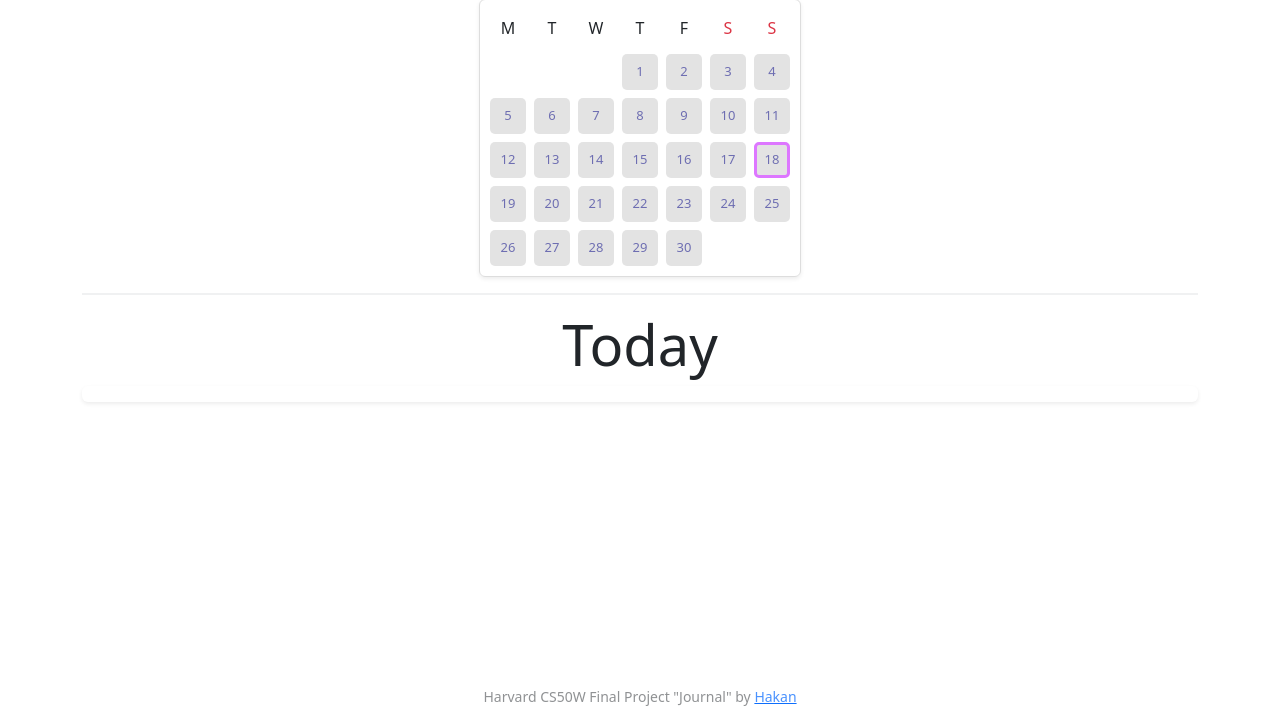
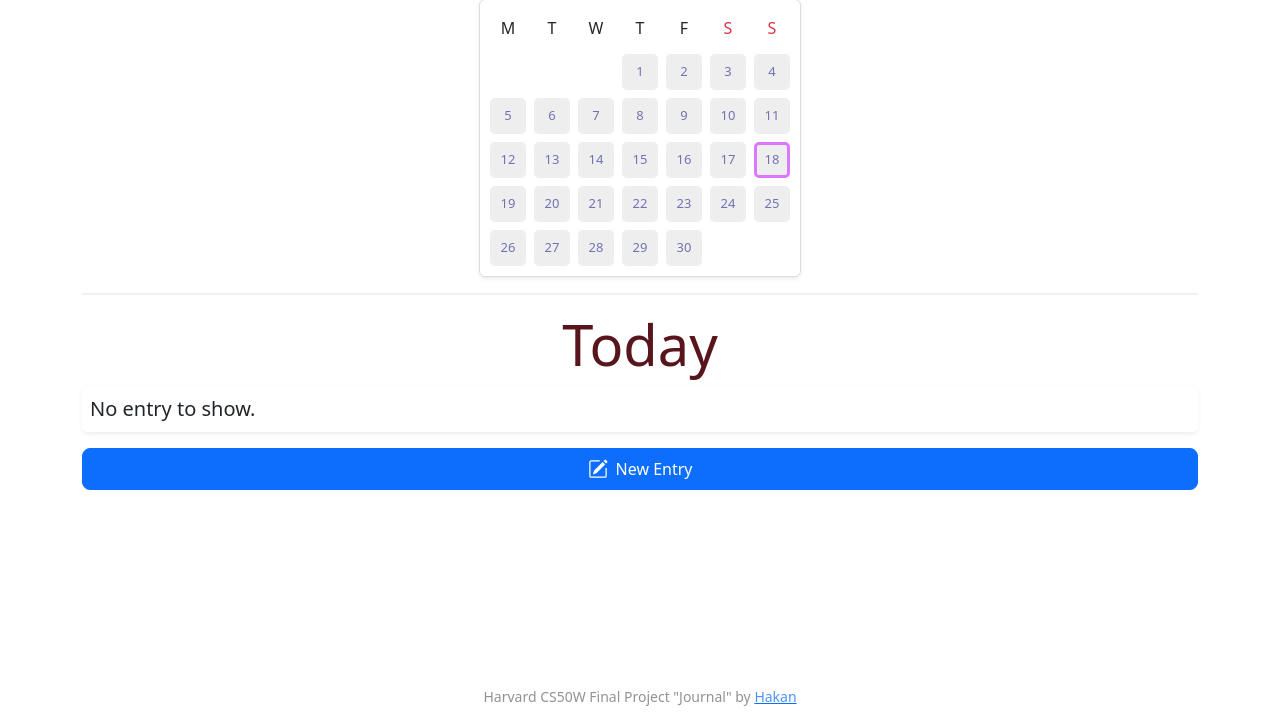
Before and after one commit to hakanayata/journal, a Django app: page / in a window 1280 px wide. Shown: the part 81-800 px from the top of the page. Run offline with Django 4.2, Linux system fonts and the light colour scheme; the visitor is signed in with stand-in values (Sample User, id 1); data that the repository does not hold is empty.

Commit message:
click on calendar switches view btw days

```diff
--- a/journal/static/journal/css/styles.css
+++ b/journal/static/journal/css/styles.css
@@ -20,7 +20,7 @@ tbody td:hover {
 }
 
 #activityBoard > tbody td {
-    background-color: #dddc;
+    background-color: #eee;
     font-size: small;
     color: #339a
 }
--- a/journal/static/journal/js/board.js
+++ b/journal/static/journal/js/board.js
@@ -1,6 +1,7 @@
 const currentDate = new Date()
+const curYearAndMonth = `${currentDate.getFullYear()}-${String(currentDate.getMonth() + 1).padStart(2, '0')}`
 // returns "YYYY-mm-dd" of given day
-const nthDaysDate = (n) => new Date(new Date().setDate(n)).toISOString().slice(0, 10)
+const getNthDaysDate = (n) => new Date(new Date().setDate(n)).toISOString().slice(0, 10)
 const getDaysOfCurMonth = () => {
     const currentYear = currentDate.getFullYear()
     const nextMonth = currentDate.getMonth() + 1
@@ -22,9 +23,11 @@ const numberOfWeeks = Math.ceil(totalDaysIncludingOffset / 7)
 document.addEventListener('DOMContentLoaded', () => {
     const boardHead = document.getElementById("boardHead")
 
+    // * create table body
     const boardBody = document.createElement("tbody")
     boardBody.className = "d-flex flex-column gap-2"
 
+    // * create calendar-like monthly activity board
     let n = 0;
     while (n < daysInCurMonth) {
         for (let i = 0; i < numberOfWeeks; i++) {
@@ -34,7 +37,7 @@ document.addEventListener('DOMContentLoaded', () => {
                 for (let j = indexOfStartAtNthDay; j < 7; j++) {
                     const newCell = document.createElement("td")
                     newCell.role = "button"
-                    newCell.dataset["date"] = nthDaysDate(n + 1)
+                    newCell.dataset["date"] = getNthDaysDate(n + 1)
                     newCell.textContent = n + 1
                     n++
                     newRow.appendChild(newCell)
@@ -45,7 +48,7 @@ document.addEventListener('DOMContentLoaded', () => {
                 for (let k = 0; k < daysInLastWeek; k++) {
                     const newCell = document.createElement("td")
                     newCell.role = "button"
-                    newCell.dataset["date"] = nthDaysDate(n + 1)
+                    newCell.dataset["date"] = getNthDaysDate(n + 1)
                     newCell.textContent = n + 1
                     n++
                     newRow.appendChild(newCell)
@@ -56,7 +59,7 @@ document.addEventListener('DOMContentLoaded', () => {
                 for (let l = 0; l < 7; l++) {
                     const newCell = document.createElement("td")
                     newCell.role = "button"
-                    newCell.dataset["date"] = nthDaysDate(n + 1)
+                    newCell.dataset["date"] = getNthDaysDate(n + 1)
                     newCell.textContent = n + 1
                     n++
                     newRow.appendChild(newCell)
@@ -72,24 +75,22 @@ document.addEventListener('DOMContentLoaded', () => {
     boardHead.insertAdjacentElement("afterend", boardBody)
     let calendarDayCells = document.getElementsByTagName("td")
 
+    // * highlight today
     const todaysNumber = currentDate.getDate()
     // first 7 cells are labels
     const todaysCellIndex = todaysNumber + 6
     calendarDayCells[todaysCellIndex].setAttribute("style", "border: 3px #d7f solid")
 
-    // Highlight active days // todo: update this
-    getEntries().then(data => {
-        const entries = data
-        entries.forEach(entry => {
-            // console.log(entry.created_at);
-            // console.log(new Date(entry.created_at).getDate());
-            const activeDay = new Date(entry.created_at).getDate()
+    // * Highlight active days of this month
+    getEntries().then(entries => {
+        // filter first 7 chars of date e.g. "2023-06"
+        const thisMonthsEntries = entries.filter(entry => entry.date.slice(0, 7) === curYearAndMonth)
+        thisMonthsEntries.forEach(entry => {
+            const activeDay = new Date(entry.date).getDate()
             // first 7 cells (6 indexes) are labels
             const indexOfDayToHighlight = activeDay + 6
-            // in case multiple entries on the same day //! delete after adding 'date' field
-            if (calendarDayCells[indexOfDayToHighlight].style.backgroundColor !== "#afac") {
-                calendarDayCells[indexOfDayToHighlight].style.backgroundColor = "#afac"
-            }
+            calendarDayCells[indexOfDayToHighlight].style.backgroundColor = "#afac"
+
         })
     })
 
--- a/journal/static/journal/js/getEntries.js
+++ b/journal/static/journal/js/getEntries.js
@@ -1,7 +1,27 @@
+let daysView
+let daysEntryParentDiv
+let daysHeadingEl
+let newEntryBtnDiv
+let data
 const originURL = window.location.origin
-let data;
+
+document.addEventListener("DOMContentLoaded", () => {
+    daysView = document.getElementById("daysView")
+    daysEntryParentDiv = document.getElementById("daysEntry")
+    daysHeadingEl = document.getElementById("daysHeading")
+    newEntryBtnDiv = document.getElementById("newEntryBtnDiv")
+})
+
+const dateObjToYYYYmmdd = (date) => {
+    const dt = new Date(date)
+    const year = dt.getFullYear()
+    const month = String(dt.getMonth() + 1).padStart(2, '0')
+    const day = String(dt.getDate()).padStart(2, '0')
+    return `${year}-${month}-${day}`
+}
 
 async function getEntries() {
+    // once run, do not fetch data again
     if (data) return data
     try {
         const res = await fetch(`${originURL}/entries`)
@@ -22,3 +42,85 @@ async function getEntries() {
         }, 2500);
     }
 }
+
+// * returns entry on specific date
+async function getEntry(date = null) {
+    try {
+        const res = await fetch(`${originURL}/entry_on/${date}`)
+        // console.log(res);
+        if (!res.ok) { throw new Error("Could not fetch data.") }
+        const data = await res.json()
+        // console.log(data);
+        return data
+    }
+    catch (error) {
+        const alertDiv = document.createElement("div")
+        alertDiv.setAttribute("class", "alert alert-danger shadow-lg")
+        alertDiv.setAttribute("role", "alert")
+        alertDiv.setAttribute("style", "position: fixed; right: 10px; top: 10px; z-index: 2; max-width: 320px !important;")
+        alertDiv.innerHTML = `${error.message}`
+        document.body.appendChild(alertDiv)
+        setTimeout(() => {
+            alertDiv.remove()
+        }, 2500);
+    }
+}
+
+
+// * displays specific day's entry
+const displayDaysEntry = (entry, date) => {
+    console.log(entry);
+    // * clean everything in daysEntry
+    daysEntryParentDiv.innerHTML = ""
+    newEntryBtnDiv.innerHTML = ""
+
+    if (date === dateObjToYYYYmmdd(new Date())) {
+        daysHeadingEl.textContent = "Today"
+    } else {
+        // todo: get date from dataset
+        daysHeadingEl.textContent = new Date(date).toLocaleDateString()
+    }
+
+    if (entry.error === "No entry on this day.") {
+        // Message
+        const noEntryParEl = document.createElement("p")
+        noEntryParEl.className = "lead my-0"
+        noEntryParEl.textContent = "No entry to show."
+        // Button
+        // const newEntryBtnDiv = document.createElement("div")
+        // newEntryBtnDiv.className = "d-grid gap-2 col-12 mx-auto mb-3"
+        const newEntryBtn = document.createElement("button")
+        newEntryBtn.id = "newEntryBtn"
+        newEntryBtn.innerHTML = `
+                            <svg xmlns="http://www.w3.org/2000/svg" width="20" height="20" fill="currentColor" class="bi bi-pencil-square" viewBox="0 0 16 16">
+                            <path d="M15.502 1.94a.5.5 0 0 1 0 .706L14.459 3.69l-2-2L13.502.646a.5.5 0 0 1 .707 0l1.293 1.293zm-1.75 2.456-2-2L4.939 9.21a.5.5 0 0 0-.121.196l-.805 2.414a.25.25 0 0 0 .316.316l2.414-.805a.5.5 0 0 0 .196-.12l6.813-6.814z"/>
+                            <path fill-rule="evenodd" d="M1 13.5A1.5 1.5 0 0 0 2.5 15h11a1.5 1.5 0 0 0 1.5-1.5v-6a.5.5 0 0 0-1 0v6a.5.5 0 0 1-.5.5h-11a.5.5 0 0 1-.5-.5v-11a.5.5 0 0 1 .5-.5H9a.5.5 0 0 0 0-1H2.5A1.5 1.5 0 0 0 1 2.5v11z"/>
+                            </svg>New Entry
+                        `
+        newEntryBtn.className = "btn btn-primary d-flex align-items-center justify-content-center gap-2 py-2 rounded-3"
+
+        newEntryBtnDiv.appendChild(newEntryBtn)
+        // daysEntryParentDiv.insertAdjacentElement("afterend", newEntryBtnDiv)
+        daysEntryParentDiv.appendChild(noEntryParEl)
+    } else {
+        // * today's entry exists
+        const daysEntryDiv = document.createElement("div")
+        daysEntryDiv.innerHTML = entry.content
+
+        const tagsDiv = document.createElement("div")
+        tagsDiv.className = "border-top d-flex gap-2 pt-2 pb-0"
+
+        for (const tag of entry.tags) {
+            // console.log(tag);
+            const tagEl = document.createElement("span")
+            tagEl.className = "badge text-bg-secondary rounded-pill"
+            tagEl.textContent = tag
+            tagsDiv.appendChild(tagEl)
+            daysEntryDiv.insertAdjacentElement("beforeend", tagsDiv)
+        }
+
+        daysEntryDiv.appendChild(tagsDiv)
+        daysEntryParentDiv.insertAdjacentElement("beforeend", daysEntryDiv)
+
+    }
+}
--- a/journal/static/journal/js/script.js
+++ b/journal/static/journal/js/script.js
@@ -1,82 +1,20 @@
-console.log(getNthDaysDate(currentDate.getDate()))
 document.addEventListener("DOMContentLoaded", () => {
-    const todaysEntryParentDiv = document.getElementById("todaysEntry")
-    const now = new Date()
-    const startOfDay = new Date(now.setHours(0, 0, 0, 0)).toISOString()
-    const endOfDay = new Date(now.setHours(23, 59, 59, 999)).toISOString()
-    // console.log("start: ", startOfDay, "\nend: ", endOfDay);
 
     // Redirect user to new entry page on button click
     document.addEventListener("click", (event) => {
         const element = event.target
         if (element.id === "newEntryBtn") {
             location.href = `${originURL}/create_entry`
+        } else if (element.dataset.date) {
+            const clickedDate = element.dataset.date
+            getEntry(clickedDate).then(data => displayDaysEntry(data, clickedDate))
         }
     })
 
-    getEntries().then(data => {
-        const entries = data
-        console.log("entries (script.js): ", entries);
-        // const [todaysEntry] = entries?.filter(entry => entry.created_at > startOfDay && entry.created_at < endOfDay) // ! OLD filter
-        const [todaysEntry] = entries?.filter(entry => entry.date === getNthDaysDate(currentDate.getDate()))
-
-        if (todaysEntry === undefined) {
-            // Message
-            const noEntryParEl = document.createElement("p")
-            noEntryParEl.className = "lead my-0"
-            noEntryParEl.textContent = "No entry to show."
-            // Button
-            const newEntryBtnDiv = document.createElement("div")
-            newEntryBtnDiv.className = "d-grid gap-2 col-12 mx-auto mb-3"
-            const newEntryBtn = document.createElement("button")
-            newEntryBtn.id = "newEntryBtn"
-            newEntryBtn.innerHTML = `
-                    <svg xmlns="http://www.w3.org/2000/svg" width="20" height="20" fill="currentColor" class="bi bi-pencil-square" viewBox="0 0 16 16">
-                    <path d="M15.502 1.94a.5.5 0 0 1 0 .706L14.459 3.69l-2-2L13.502.646a.5.5 0 0 1 .707 0l1.293 1.293zm-1.75 2.456-2-2L4.939 9.21a.5.5 0 0 0-.121.196l-.805 2.414a.25.25 0 0 0 .316.316l2.414-.805a.5.5 0 0 0 .196-.12l6.813-6.814z"/>
-                    <path fill-rule="evenodd" d="M1 13.5A1.5 1.5 0 0 0 2.5 15h11a1.5 1.5 0 0 0 1.5-1.5v-6a.5.5 0 0 0-1 0v6a.5.5 0 0 1-.5.5h-11a.5.5 0 0 1-.5-.5v-11a.5.5 0 0 1 .5-.5H9a.5.5 0 0 0 0-1H2.5A1.5 1.5 0 0 0 1 2.5v11z"/>
-                    </svg>New Entry
-                `
-            newEntryBtn.className = "btn btn-primary d-flex align-items-center justify-content-center gap-2 py-2 rounded-3"
-
-            newEntryBtnDiv.appendChild(newEntryBtn)
-            todaysEntryParentDiv.insertAdjacentElement("afterend", newEntryBtnDiv)
-            todaysEntryParentDiv.appendChild(noEntryParEl)
-        } else {
-            // * today's entry exists
-            console.log("today's entry: ", todaysEntry);
-            // todo: create div for today's entry
-            const todaysEntryDiv = document.createElement("div")
-            todaysEntryDiv.innerHTML = todaysEntry.content
-
-            const tagsDiv = document.createElement("div")
-            tagsDiv.className = "border-top d-flex gap-2 pt-2 pb-0"
-
-            for (const tag of todaysEntry.tags) {
-                console.log(tag);
-                const tagEl = document.createElement("span")
-                tagEl.className = "badge text-bg-secondary rounded-pill"
-                tagEl.textContent = tag
-                tagsDiv.appendChild(tagEl)
-                todaysEntryDiv.insertAdjacentElement("beforeend", tagsDiv)
-            }
-
-            todaysEntryDiv.appendChild(tagsDiv)
-            todaysEntryParentDiv.insertAdjacentElement("beforeend", todaysEntryDiv)
-        }
-
-    }).catch(err => {
-        // hide entry div
-        todaysEntryParentDiv.classList.replace("d-flex", "d-none")
-        console.error(`• ERROR: ${err}`)
-        const alertDiv = document.createElement("div")
-        alertDiv.setAttribute("class", "alert alert-danger shadow-lg")
-        alertDiv.setAttribute("role", "alert")
-        alertDiv.setAttribute("style", "position: fixed; right: 10px; top: 10px; z-index: 2; max-width: 320px !important;")
-        alertDiv.innerHTML = `${err.message}`
-        document.body.appendChild(alertDiv)
-        setTimeout(() => {
-            alertDiv.remove()
-        }, 2500);
+    // * gets today's entry when home page loaded
+    getEntry(getNthDaysDate(currentDate.getDate())).then(data => {
+        displayDaysEntry(data, dateObjToYYYYmmdd(currentDate))
     })
 
+
 })
--- a/journal/templates/journal/index.html
+++ b/journal/templates/journal/index.html
@@ -3,7 +3,7 @@
 
 
 {% block body %}
-<div class="container">
+<div class="container" id="indexView">
     <!-- TODO: if boxes get clicked open a modal with pre-populated form to see/update entry -->
     {% comment %} <table id="board" class="mx-auto my-3 px-2 shadow-sm rounded-2">
         <tbody class="d-flex flex-column gap-1">
@@ -70,31 +70,17 @@
 
     <hr class="border border-secondary-subtle border-1 opacity-25">
 
-    <h2 class="display-4 text-center">Today</h2>
-    {% comment %} <div class="border border-secondary-subtle d-flex justify-content-between align-items-center mb-3 rounded-2 shadow-sm p-2">
 
-        {% if entry is not None %}
-            <div class="px-3">
-                <p class="text-secondary fw-bold">{{ entry.title }}</p>
-                <div>{{ entry.content|safe }}</div>
-                {% if entry.tags.all %}
-                    <div class="border-top d-flex gap-2 pt-2 pb-0">
-                        {% for tag in entry.tags.all %}
-                        <span class="badge text-bg-secondary rounded-pill">{{ tag }}</span>
-                        {% endfor %}
-                    </div>
-                {% endif %}
-            </div>
+    <div id="daysView">
+        <h2 class="display-4 text-center text-danger-emphasis" id="daysHeading"></h2>
+        <div class="d-flex align-items-center mb-3 rounded-2 shadow-sm p-2" id="daysEntry">
+            <!-- js manipulation -->
+        </div>
+        <div class="d-grid col-12 gap-2 mb-3 mx-auto" id="newEntryBtnDiv">
+            <!-- js manipulation -->
+        </div>
+    </div>
 
-        {% else %}
-            <p class="lead my-0">No entry to show</p>
-            <a href="{% url 'create_entry' %}" class="btn btn-primary py-1 rounded-pill" role="button">New Entry</a>
-        {% endif %}
-
-    </div> {% endcomment %}
-    <div class="d-flex align-items-center mb-3 rounded-2 shadow-sm p-2" id="todaysEntry">
-        <!-- JS WILL POPULATE THIS DIV -->
-    </div>
 
 
 </div>
```
